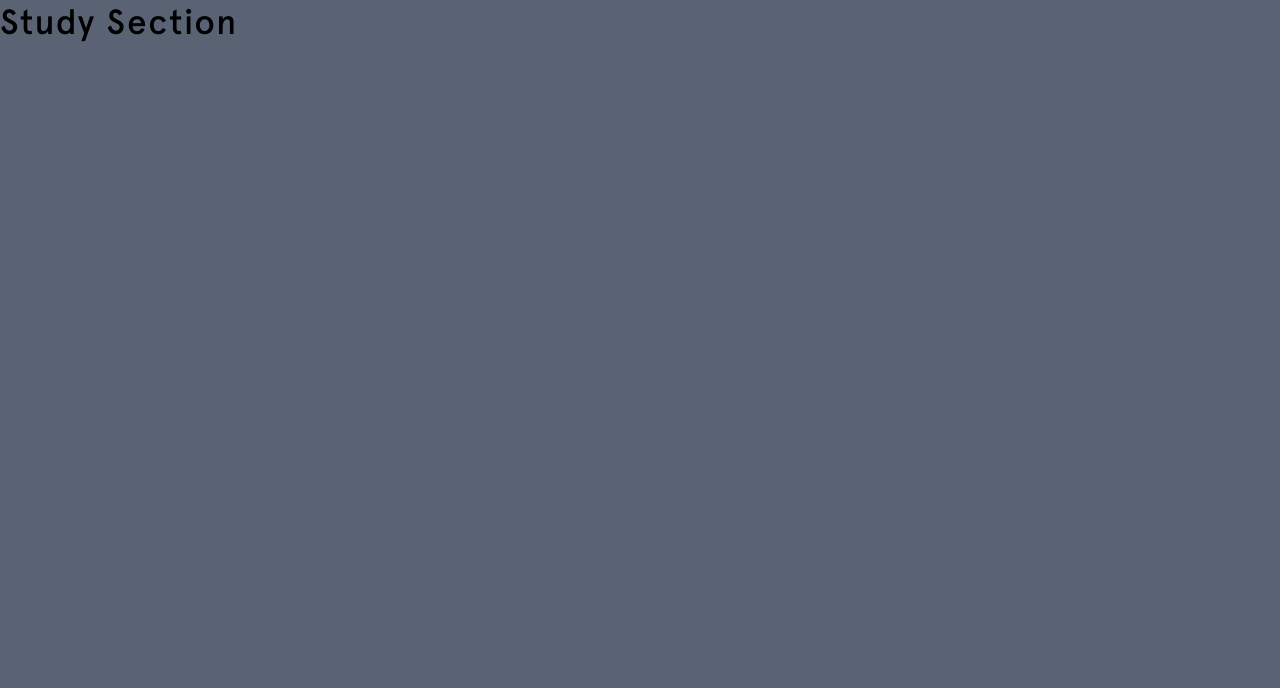
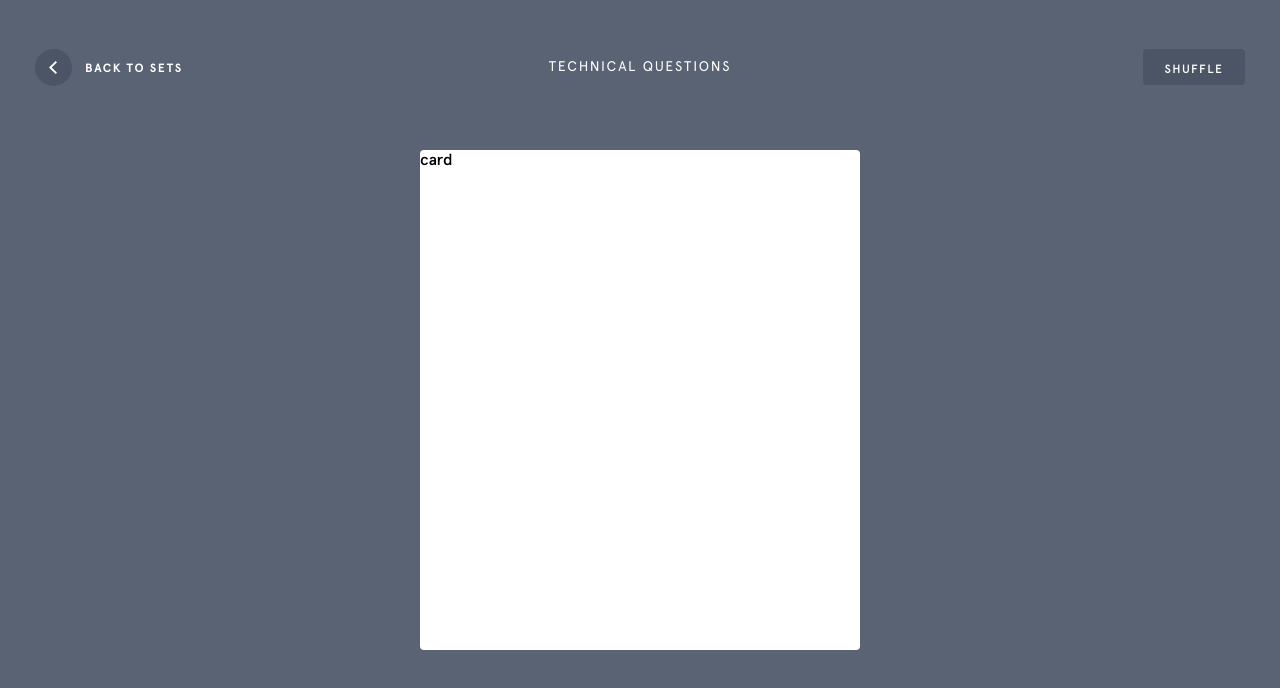
Before and after one commit to treyles/quizwise, a React app in the folder client/: page /study in a window 1280 px wide. Built offline with nearby package versions, Linux system fonts and the light colour scheme.

Commit message:
started StudySession component

```diff
--- a/client/src/actions/dataActions.js
+++ b/client/src/actions/dataActions.js
@@ -8,6 +8,7 @@ import {
 } from './types';
 
 export const fetchSets = () => dispatch => {
+  setTimeout(() => {
     axios
       .get('/api/sets')
       .then(res => {
@@ -17,9 +18,11 @@ export const fetchSets = () => dispatch => {
         });
       })
       .catch(err => console.error(err));
+  }, 1000);
 };
 
 export const fetchCollection = id => dispatch => {
+  setTimeout(() => {
     axios
       .get(`/api/collection/${id}`)
       .then(res => {
@@ -30,6 +33,7 @@ export const fetchCollection = id => dispatch => {
         });
       })
       .catch(err => console.error(err));
+  }, 700);
 };
 
 export const clearCollection = () => dispatch => {
--- a/client/src/components/App.js
+++ b/client/src/components/App.js
@@ -4,7 +4,7 @@ import PropTypes from 'prop-types';
 import { BrowserRouter, Route, Switch } from 'react-router-dom';
 import Home from './Home';
 import Collection from './Collection';
-import Study from './Study';
+import StudySession from './StudySession';
 import CardForm from './CardForm';
 import NotFound from './NotFound';
 // import { connect } from 'react-redux';
@@ -18,7 +18,7 @@ class App extends React.Component {
         <Switch>
           <Route exact path="/" component={Home} />
           <Route path="/collection/:id" component={Collection} />
-          <Route path="/study" component={Study} />
+          <Route path="/study" component={StudySession} />
           <Route path="/form" component={CardForm} />
           <Route component={NotFound} />
         </Switch>
--- a/client/src/components/Collection.js
+++ b/client/src/components/Collection.js
@@ -27,8 +27,8 @@ class Collection extends React.Component {
 
     const emptyMessage = (
       <div className="empty-message">
-        <h2>{"You don't have any cards yet"}</h2>
-        <h4>2 TERMS UNLOCKS STUDY SESSION</h4>
+        <h2>{"You don't have any cards in this set"}</h2>
+        <h4>CREATE 2 TERMS TO START STUDYING</h4>
       </div>
     );
 
--- a/client/src/components/Study.js
+++ /dev/null
@@ -1,21 +0,0 @@
-import React from 'react';
-import PropTypes from 'prop-types';
-
-class Study extends React.Component {
-  constructor(props) {
-    super(props);
-    this.state = {
-      message: 'Study Section'
-    };
-  }
-
-  render() {
-    return (
-      <React.Fragment>
-        <h1>{this.state.message}</h1>
-      </React.Fragment>
-    );
-  }
-}
-
-export default Study;
--- /dev/null
+++ b/client/src/components/StudySession.js
@@ -0,0 +1,43 @@
+/* eslint-disable */
+import React from 'react';
+import PropTypes from 'prop-types';
+import Icon from '../utils/Icon';
+
+class Study extends React.Component {
+  constructor(props) {
+    super(props);
+    // this.state = {
+    //   message: 'Study Section'
+    // };
+  }
+
+  render() {
+    return (
+      <React.Fragment>
+        <header className="study-header">
+          <div className="back">
+            <span className="back-container">
+              <Icon icon="backButton" />
+              <span>
+                <h5>BACK TO SETS</h5>
+              </span>
+            </span>
+          </div>
+          <div className="title">
+            <h4>TECHNICAL QUESTIONS</h4>
+          </div>
+          <div className="shuffle">
+            <button>
+              <h5>SHUFFLE</h5>
+            </button>
+          </div>
+        </header>
+        <div className="study-card-container">
+          <div className="study-card">card</div>
+        </div>
+      </React.Fragment>
+    );
+  }
+}
+
+export default Study;
--- a/client/src/sass/common/_base.scss
+++ b/client/src/sass/common/_base.scss
@@ -96,10 +96,11 @@ h5 {
 // placeholder animations
 @keyframes pulse {
   from {
-    background: #606977;
+    opacity: 0.1;
   }
   to {
-    background: #626b79;
+    opacity: 1;
+    // background: lighten(#5f6776, 2%);
   }
 }
 
@@ -117,11 +118,13 @@ h5 {
   h2 {
     color: #fff;
     font-size: 1.5625rem;
-    margin-bottom: 1.1rem;
+    margin-bottom: 1.25rem;
+    letter-spacing: 0.06rem;
   }
 
   h4 {
     color: #929bac;
-    font-size: 0.8125rem;
+    font-size: 13px;
+    letter-spacing: 0.08rem;
   }
 }
--- a/client/src/sass/components/_collection.scss
+++ b/client/src/sass/components/_collection.scss
@@ -113,9 +113,9 @@
     .placeholder {
       width: 100%;
       height: 160px;
-      margin: 24px;
+      // margin: 24px;
       margin-bottom: 21px;
-      background: #636c7b;
+      background: #5f6776;
       border-radius: 0 0 0.25rem 0.25rem;
       animation: pulse 0.7s ease infinite alternate;
     }
--- a/client/src/sass/components/_home.scss
+++ b/client/src/sass/components/_home.scss
@@ -66,7 +66,7 @@
     height: 304px;
     margin: 24px;
     margin-bottom: 80px;
-    background: #606977;
+    background: #5f6776;
     border-radius: 0 0 0.25rem 0.25rem;
     animation: pulse 0.7s ease infinite alternate;
   }
--- /dev/null
+++ b/client/src/sass/components/_study-session.scss
@@ -0,0 +1,102 @@
+.study-header {
+  z-index: 999;
+  position: fixed;
+  width: 100%;
+  display: flex;
+  // justify-content: space-between;
+  // align-items: flex-end;
+  align-items: center;
+  height: 134px;
+  // background: $primary-bg-dark;
+  background: transparent;
+  padding: 0 2.1875rem;
+  // box-shadow: 0px 5px 50px 0px rgba(90, 99, 115, 0.5);
+
+  a {
+    text-decoration: none;
+  }
+
+  .back,
+  .title,
+  .shuffle {
+    flex: 1;
+    display: flex;
+    justify-content: center;
+  }
+
+  .back {
+    display: flex;
+    justify-content: flex-start;
+
+    .back-container {
+      display: flex;
+      align-items: center;
+      height: 4.3125rem;
+      font-family: 'apercubold', sans-serif;
+      letter-spacing: 0.1rem;
+      color: #fff;
+      cursor: pointer;
+
+      svg {
+        margin-right: 0.8125rem;
+        transition: 0.3s ease;
+      }
+
+      &:hover {
+        svg {
+          transform: translateX(-3px);
+        }
+      }
+    }
+  }
+
+  .title {
+    h4 {
+      color: #fff;
+      font-family: 'apercuregular', sans-serif;
+      letter-spacing: 0.1125rem;
+    }
+  }
+
+  .shuffle {
+    display: flex;
+    justify-content: flex-end;
+
+    button {
+      font-family: inherit;
+      padding: 11px 0;
+      border: 0;
+      color: #fff;
+      outline: none;
+      width: 102px;
+      height: 36px;
+      border-radius: 4px;
+      letter-spacing: 0.1rem;
+      background: $dark-button;
+      cursor: pointer;
+      transition: 0.3s ease;
+
+      &:hover {
+        background: darken($dark-button, 10%);
+      }
+    }
+  }
+}
+
+.study-card-container {
+  width: 100vw;
+  height: 100vh;
+  display: flex;
+  justify-content: center;
+  align-items: center;
+
+  .study-card {
+    // display: flex;
+    // justify-content: center;
+    // align-items: center;
+    background: #fff;
+    width: 440px;
+    height: 500px;
+    border-radius: 4px;
+  }
+}
--- a/client/src/sass/main.scss
+++ b/client/src/sass/main.scss
@@ -8,4 +8,5 @@
 @import 'components/collection';
 @import 'components/collection-card';
 @import 'components/card-form';
+@import 'components/study-session';
 @import 'components/not-found';
```
Lines whose indentation alone changed are shown as unchanged.
